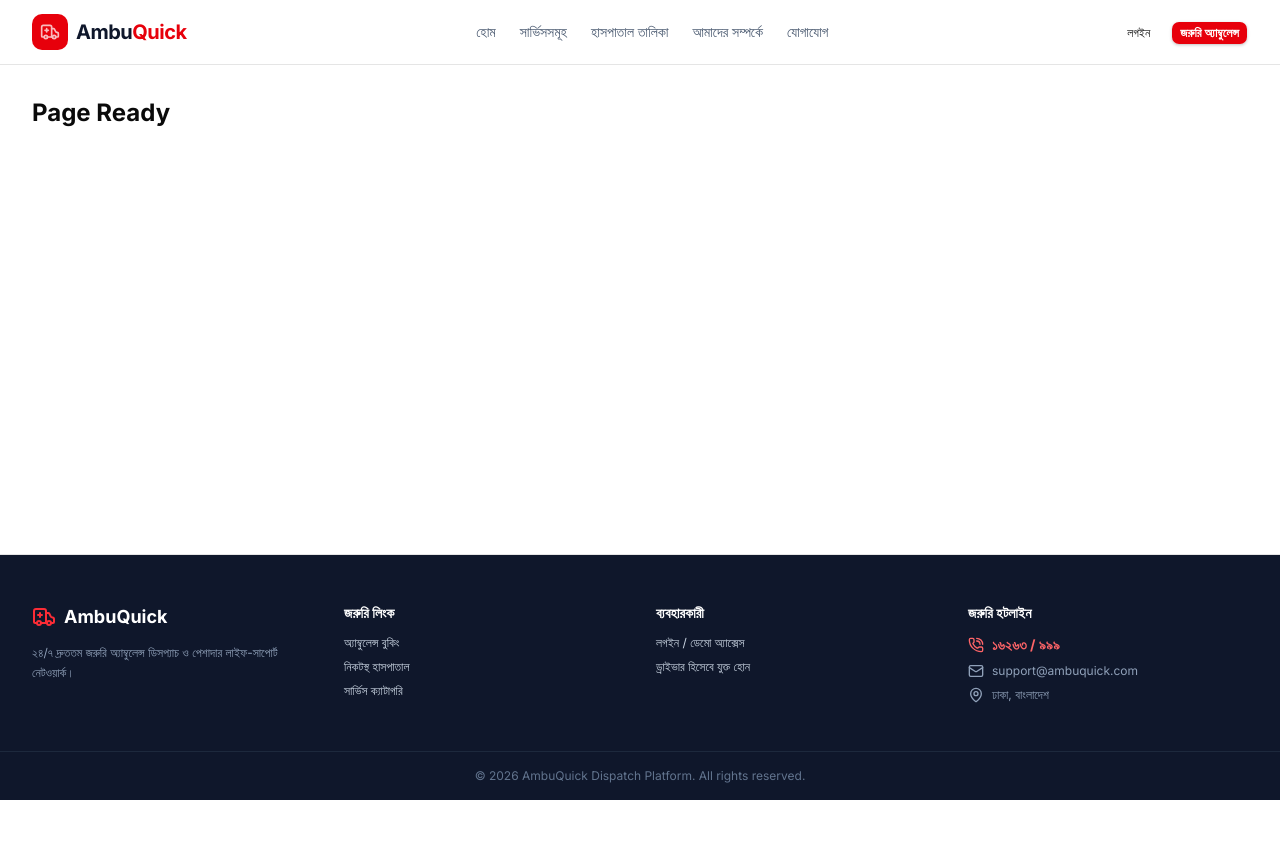
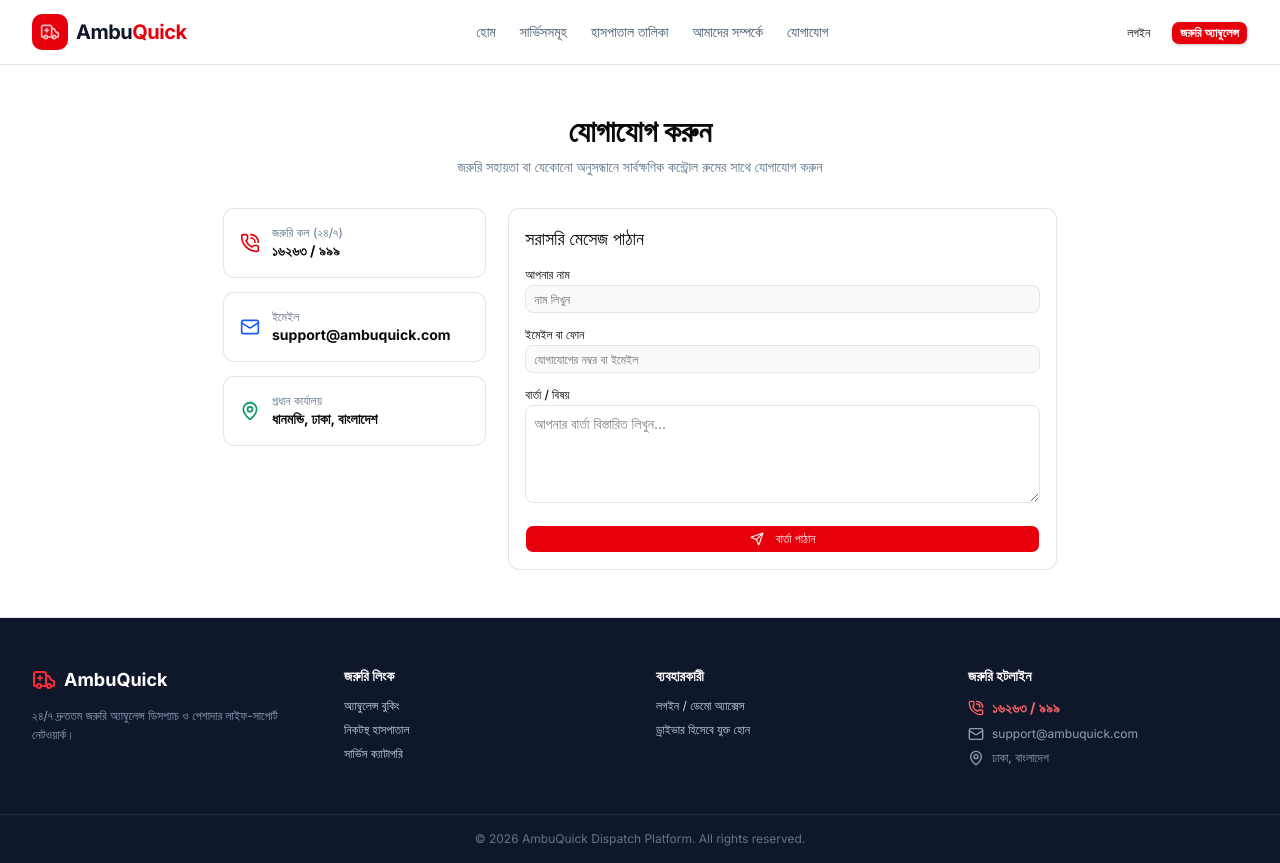
Before and after one commit to sarafathossen/b7a7, a Next.js app: page /contact in a window 1280 px wide. Before the commit the page ends 800 px from the top, so only its background shows below. Built offline with nearby package versions, Linux system fonts and the light colour scheme.

Commit message:
added contact page

```diff
--- a/src/app/(public)/contact/page.tsx
+++ b/src/app/(public)/contact/page.tsx
@@ -1,7 +1,91 @@
-export default function Page() {
+// src/app/(public)/contact/page.tsx
+"use client";
+
+import { useForm } from "react-hook-form";
+import { toast } from "sonner";
+import { Card, CardHeader, CardTitle, CardContent } from "@/components/ui/card";
+import { Button } from "@/components/ui/button";
+import { Input } from "@/components/ui/input";
+import { Label } from "@/components/ui/label";
+import { PhoneCall, Mail, MapPin, Send } from "lucide-react";
+
+export default function ContactPage() {
+  const { register, handleSubmit, reset } = useForm();
+
+  const onSubmit = () => {
+    toast.success("আপনার বার্তাটি সফলভাবে পাঠানো হয়েছে! আমাদের টিম শীঘ্রই যোগাযোগ করবে।");
+    reset();
+  };
+
   return (
-    <div className="p-8">
-      <h1 className="text-2xl font-bold">Page Ready</h1>
+    <div className="container mx-auto px-4 sm:px-8 py-12 max-w-4xl space-y-8">
+      <div className="text-center space-y-2">
+        <h1 className="text-3xl font-extrabold">যোগাযোগ করুন</h1>
+        <p className="text-sm text-slate-500">জরুরি সহায়তা বা যেকোনো অনুসন্ধানে সার্বক্ষণিক কন্ট্রোল রুমের সাথে যোগাযোগ করুন</p>
+      </div>
+
+      <div className="grid grid-cols-1 md:grid-cols-3 gap-6">
+        <div className="space-y-4">
+          <Card className="p-4 border-slate-200">
+            <div className="flex items-center gap-3">
+              <PhoneCall className="w-5 h-5 text-red-600" />
+              <div>
+                <p className="text-xs text-slate-500">জরুরি কল (২৪/৭)</p>
+                <p className="text-sm font-bold">১৬২৬৩ / ৯৯৯</p>
+              </div>
+            </div>
+          </Card>
+          <Card className="p-4 border-slate-200">
+            <div className="flex items-center gap-3">
+              <Mail className="w-5 h-5 text-blue-600" />
+              <div>
+                <p className="text-xs text-slate-500">ইমেইল</p>
+                <p className="text-sm font-bold">support@ambuquick.com</p>
+              </div>
+            </div>
+          </Card>
+          <Card className="p-4 border-slate-200">
+            <div className="flex items-center gap-3">
+              <MapPin className="w-5 h-5 text-emerald-600" />
+              <div>
+                <p className="text-xs text-slate-500">প্রধান কার্যালয়</p>
+                <p className="text-sm font-bold">ধানমন্ডি, ঢাকা, বাংলাদেশ</p>
+              </div>
+            </div>
+          </Card>
+        </div>
+
+        <Card className="md:col-span-2 border-slate-200">
+          <CardHeader>
+            <CardTitle className="text-lg">সরাসরি মেসেজ পাঠান</CardTitle>
+          </CardHeader>
+          <CardContent>
+            <form onSubmit={handleSubmit(onSubmit)} className="space-y-4">
+              <div className="space-y-1">
+                <Label>আপনার নাম</Label>
+                <Input required placeholder="নাম লিখুন" {...register("name")} />
+              </div>
+              <div className="space-y-1">
+                <Label>ইমেইল বা ফোন</Label>
+                <Input required placeholder="যোগাযোগের নম্বর বা ইমেইল" {...register("contact")} />
+              </div>
+              <div className="space-y-1">
+                <Label>বার্তা / বিষয়</Label>
+                <textarea
+                  required
+                  rows={4}
+                  className="w-full border rounded-md p-2 text-sm bg-background"
+                  placeholder="আপনার বার্তা বিস্তারিত লিখুন..."
+                  {...register("message")}
+                />
+              </div>
+              <Button type="submit" className="w-full bg-red-600 hover:bg-red-700">
+                <Send className="w-4 h-4 mr-2" /> বার্তা পাঠান
+              </Button>
+            </form>
+          </CardContent>
+        </Card>
+      </div>
     </div>
   );
 }
```
